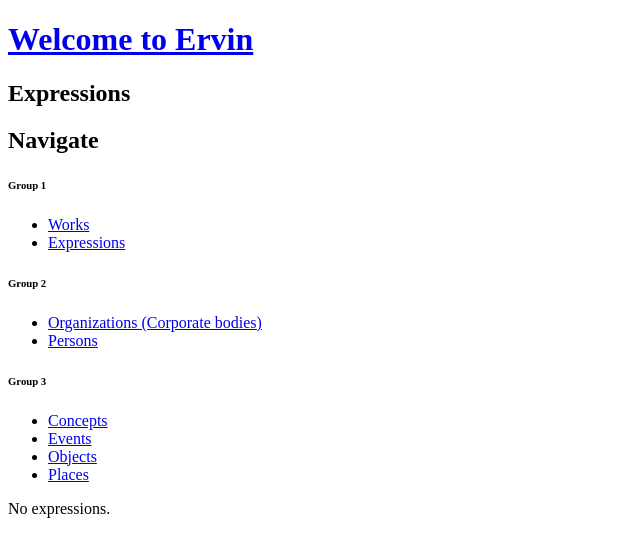
After one commit to egh/ervin, a Django app: template ervin/templates/ervin/expression_list.html in a window 1280 px wide. The commit adds this page. Shown: the top 557 px of the page, without its empty margins (0-640 px from the left). Run offline with Django 3.2, Linux system fonts and the light colour scheme; the template is opened without the code that fills it, so the values that code supplies are empty; some libraries are stand-ins or nearby versions.

Commit message:
add expression_list view

```diff
--- a/ervin/templates/ervin/base_navigate.html
+++ b/ervin/templates/ervin/base_navigate.html
@@ -14,8 +14,8 @@
       <h6>Group 1</h6>
       <ul>
         <li><a href="/works">Works</a></li>
-        <!-- <li><a href="/expressions">Expressions</a></li>
-        <li><a href="/editions">Editions</a></li>
+        <li><a href="/expressions">Expressions</a></li>
+        <!-- <li><a href="/editions">Editions</a></li>
         <li><a href="/items">Items</a></li> -->
       </ul>
       <h6>Group 2</h6>
--- /dev/null
+++ b/ervin/templates/ervin/expression_list.html
@@ -0,0 +1,5 @@
+{% extends "ervin/generic_list.html" %}
+
+{% block html_title %}Expressions{% endblock %}
+{% block title %}Expressions{% endblock %}
+{% block empty_list %}<p>No expressions.</p>{% endblock %}
--- a/ervin/templates/ervin/home.html
+++ b/ervin/templates/ervin/home.html
@@ -20,6 +20,7 @@
     <div class="block">
       <ul>
         <li><a href="/works">Works</a></li>
+        <li><a href="/expressions">Expressions</a></li>
       </ul>
     </div>
   </div>
--- a/ervin/urls.py
+++ b/ervin/urls.py
@@ -32,6 +32,7 @@ urlpatterns = patterns('ervin.views',
     (r'^organizations$', 'generic.list_view', {'class' : ervin.models.Organization,
                                                'columns' : 4 }),
     (r'^works$', 'generic.list_view', {'class' : ervin.models.Work }),
+    (r'^expressions$', 'generic.list_view', {'class' : ervin.models.Expression }),
     (r'^documents$', 'work.online_works'),
     (r'^physicaleditions$', 'generic.list_view', {'class' : ervin.models.PhysicalEdition }),
     (r'^unapi$', 'unapi.unapi'),
--- a/ervin/views/generic.py
+++ b/ervin/views/generic.py
@@ -110,6 +110,7 @@ views = {
     FileContent : showfile }
 
 list_views = { Work : 'ervin/work_list.html',
+               Expression : 'ervin/expression_list.html',
                OnlineEdition : 'ervin/onlineedition_list.html',
                PhysicalEdition : 'ervin/physicaledition_list.html',
 
```
